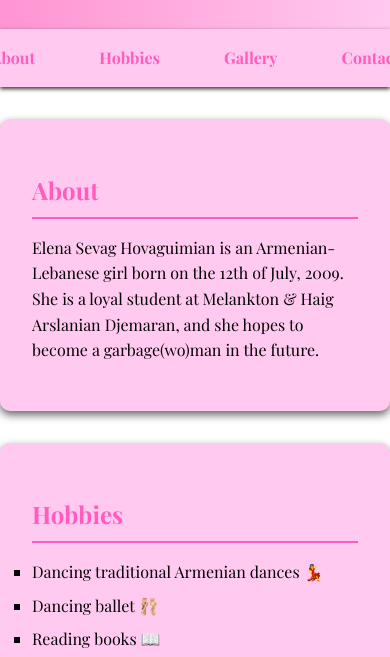
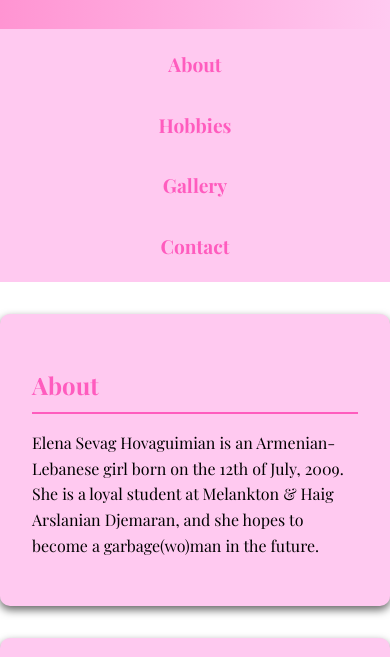
Before and after one commit to infofbnr/elenahovaguimian, a plain HTML site: page index.html in a window 390 px wide. Shown: the part 163-820 px from the top of the page. Drawn offline with nearby package versions, Linux system fonts and the light colour scheme.

Commit message:
fixed navbar for mobile

```diff
--- a/style.css
+++ b/style.css
@@ -23,24 +23,43 @@ header h1 {
 }
 
 /* Navigation */
+
+/* General navbar styles */
 nav {
-  background: #ffc9f0; /* Dark navbar */
   display: flex;
   justify-content: center;
-  padding: 0.5rem 0;
-  box-shadow: 0 2px 4px rgba(0, 0, 0, 0.8);
+  gap: 20px;
+  background-color: #ffc9f0;
+  padding: 10px 0;
 }
+
 nav a {
-  color: #ff5cbe; /* Light text for links */
+  color: #ff5cbe;
   text-decoration: none;
-  margin: 0 1rem;
-  padding: 0.5rem 1rem;
-  transition: all 0.3s ease;
+  font-size: 1rem;
+  padding: 5px 10px;
   border-radius: 5px;
+  transition: background-color 0.3s;
 }
+
 nav a:hover {
-  background: #ff5cbe; /* Green highlight */
-  color: #121212; /* Dark text on hover */
+  background-color: #ff5cbe;
+}
+
+/* Responsive design for mobile */
+@media (max-width: 768px) {
+  nav {
+      flex-direction: column;
+      align-items: center;
+      gap: 10px;
+  }
+
+  nav a {
+      font-size: 1.2rem;
+      width: 100%;
+      text-align: center;
+      padding: 10px;
+  }
 }
 
 /* Sections */
```
